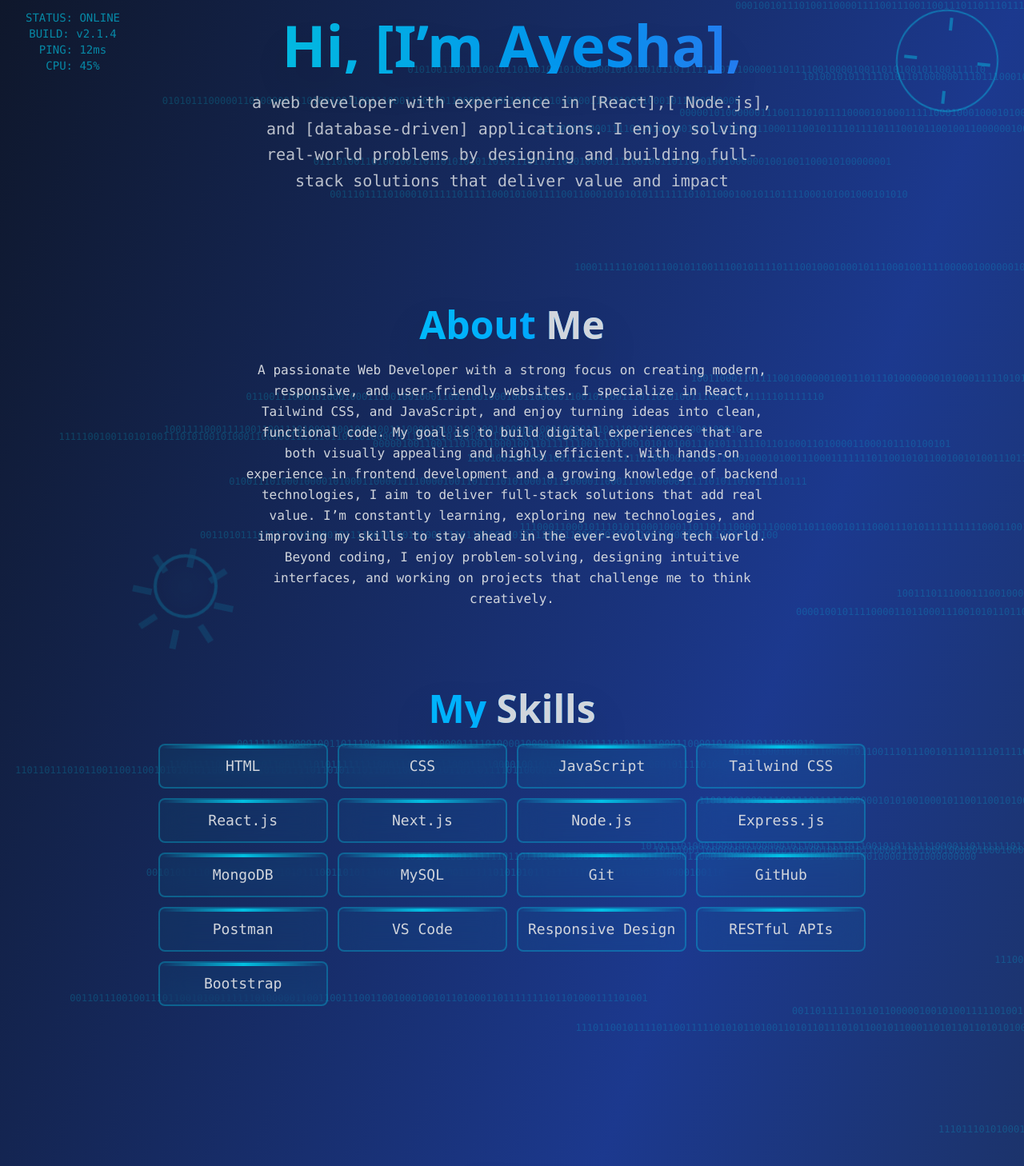
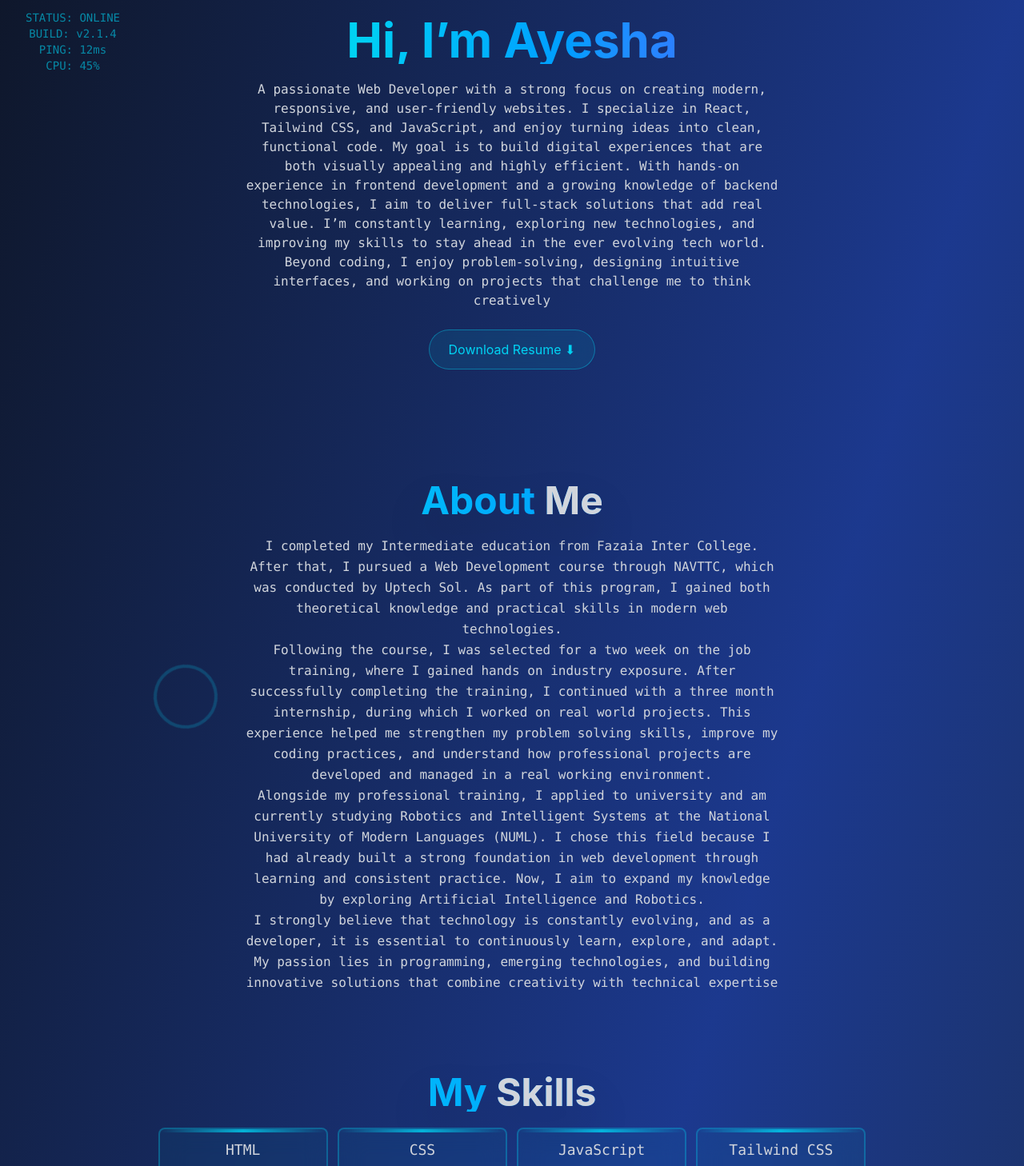
Before and after one commit to ayeshagull811/portfolio, a React (Create React App) app: page / in a window 1280 px wide. Shown: the part 91-1549 px from the top of the page at 80% size. Built offline with nearby package versions, Linux system fonts and the light colour scheme.

Commit message:
Updated portfolio: resume button, skills progress bar, about me section

```diff
--- a/src/components/aboutme.jsx
+++ b/src/components/aboutme.jsx
@@ -4,21 +4,30 @@
   return (
     <div>
       <h1 className="text-3xl mt-25 md:text-5xl font-bold mb-5 bg-gradient-to-r from-cyan-400 to-blue-500 bg-clip-text text-transparent drop-shadow-2xl">
-        About <span className="text-gray-300">Me</span></h1>
-        <p className="text-md text-gray-300 max-w-2xl leading-relaxed font-mono">
-          A passionate Web Developer with a strong focus on creating
-          modern, responsive, and user-friendly websites. I specialize in React,
-          Tailwind CSS, and JavaScript, and enjoy turning ideas into clean,
-          functional code. My goal is to build digital experiences that are both
-          visually appealing and highly efficient. With hands-on experience in
-          frontend development and a growing knowledge of backend technologies,
-          I aim to deliver full-stack solutions that add real value. I’m
-          constantly learning, exploring new technologies, and improving my
-          skills to stay ahead in the ever-evolving tech world. Beyond coding, I
-          enjoy problem-solving, designing intuitive interfaces, and working on
-          projects that challenge me to think creatively.
-        </p>
-
+        About <span className="text-gray-300">Me</span>
+      </h1>
+      <p className="text-md text-gray-300 max-w-2xl leading-relaxed font-mono">
+        I completed my Intermediate education from Fazaia Inter College. After
+        that, I pursued a Web Development course through NAVTTC, which was
+        conducted by Uptech Sol. As part of this program, I gained both
+        theoretical knowledge and practical skills in modern web technologies.<br/>
+        Following the course, I was selected for a two week on the job training,
+        where I gained hands on industry exposure. After successfully completing
+        the training, I continued with a three month internship, during which I
+        worked on real world projects. This experience helped me strengthen my
+        problem solving skills, improve my coding practices, and understand how
+        professional projects are developed and managed in a real working
+        environment.<br/> Alongside my professional training, I applied to university
+        and am currently studying Robotics and Intelligent Systems at the
+        National University of Modern Languages (NUML). I chose this field
+        because I had already built a strong foundation in web development
+        through learning and consistent practice. Now, I aim to expand my
+        knowledge by exploring Artificial Intelligence and Robotics.<br/> I strongly
+        believe that technology is constantly evolving, and as a developer, it
+        is essential to continuously learn, explore, and adapt. My passion lies
+        in programming, emerging technologies, and building innovative solutions
+        that combine creativity with technical expertise
+      </p>
     </div>
   );
 }
--- a/src/components/landingpage.jsx
+++ b/src/components/landingpage.jsx
@@ -1,29 +1,14 @@
-import React, { useEffect, useRef, useState } from 'react';
+import React, { useEffect, useRef } from 'react';
 
 import AboutMe from './aboutme';
 import MySkills from './skills';
 import MyProject from './myProject';
 import Experience from './experience';
 import Qualification from './qualification';
-
+import ResumeButton from './resumeButton';
 
 const TechPortfolioBackground = () => {
   const canvasRef = useRef(null);
-
-  const [binaryCode, setBinaryCode] = useState([]);
-
-  // Generate random binary code
-  const generateBinaryCode = () => {
-    const lines = [];
-    for (let i = 0; i < 100; i++) {
-      let line = '';
-      for (let j = 0; j < 100; j++) {
-        line += Math.random() > 0.5 ? '1' : '0';
-      }
-      lines.push(line);
-    }
-    setBinaryCode(lines);
-  };
 
   // Circuit Board Canvas Animation
   class CircuitAnimation {
@@ -51,7 +36,7 @@
 
     createCircuits() {
       this.circuits = [];
-      // Horizontal circuits
+
       for (let i = 0; i < 10; i++) {
         this.circuits.push({
           type: 'horizontal',
@@ -61,7 +46,7 @@
           pulse: Math.random() * Math.PI * 2
         });
       }
-      // Vertical circuits
+
       for (let i = 0; i < 10; i++) {
         this.circuits.push({
           type: 'vertical',
@@ -99,7 +84,7 @@
         if (circuit.type === 'horizontal') {
           this.ctx.moveTo(circuit.x, circuit.y);
           this.ctx.lineTo(circuit.x + circuit.length, circuit.y);
-          // Add connection nodes
+
           for (let i = 0; i < 3; i++) {
             const nodeX = circuit.x + (circuit.length / 3) * i;
             this.ctx.moveTo(nodeX, circuit.y - 10);
@@ -108,7 +93,7 @@
         } else {
           this.ctx.moveTo(circuit.x, circuit.y);
           this.ctx.lineTo(circuit.x, circuit.y + circuit.length);
-          // Add connection nodes
+
           for (let i = 0; i < 3; i++) {
             const nodeY = circuit.y + (circuit.length / 3) * i;
             this.ctx.moveTo(circuit.x - 10, nodeY);
@@ -130,6 +115,7 @@
         this.ctx.fillStyle = '#00bfff';
         this.ctx.shadowBlur = particle.glow;
         this.ctx.shadowColor = '#00bfff';
+
         this.ctx.beginPath();
         this.ctx.arc(particle.x, particle.y, particle.size, 0, Math.PI * 2);
         this.ctx.fill();
@@ -139,277 +125,104 @@
     animate() {
       this.time += 0.02;
       this.ctx.clearRect(0, 0, this.canvas.width, this.canvas.height);
-
       this.drawCircuits();
       this.drawParticles();
-
       requestAnimationFrame(() => this.animate());
     }
   }
 
-  // Gear Component
-  const Gear = ({ size, rotation, x, y, speed }) => (
+  const Gear = ({ size, x, y, speed }) => (
     <div
       className="absolute border-4 border-cyan-400 rounded-full opacity-20"
       style={{
-        width: `${size}px`,
-        height: `${size}px`,
+        width: size,
+        height: size,
         left: `${x}%`,
         top: `${y}%`,
-        transform: `rotate(${rotation}deg)`,
-        animation: `spin ${speed}s linear infinite`,
-        background: 'radial-gradient(circle, rgba(0,191,255,0.1) 0%, transparent 70%)'
-      }}
-    >
-      {/* Gear teeth */}
-      {[...Array(8)].map((_, i) => (
-        <div
-          key={i}
-          className="absolute w-2 h-6 bg-cyan-400 opacity-60"
-          style={{
-            left: '50%',
-            top: '-12px',
-            transformOrigin: '50% calc(100% + ' + (size/2) + 'px)',
-            transform: `translateX(-50%) rotate(${i * 45}deg)`
+        animation: `spin ${speed}s linear infinite`
       }}
     />
-      ))}
-    </div>
   );
 
-  // Circuit Lines Component
   const CircuitLines = () => (
-    <div className="absolute bottom-0 left-0 w-full h-32 overflow-hidden">
+    <div className="absolute bottom-0 left-0 w-full h-32">
       <svg className="w-full h-full" viewBox="0 0 1200 200">
         <path
-          d="M0,150 L200,150 L220,130 L250,130 L270,110 L400,110 L420,90 L600,90 L620,110 L800,110 L820,130 L950,130 L970,150 L1200,150"
+          d="M0,150 L1200,150"
           stroke="#00bfff"
           strokeWidth="3"
           fill="none"
           className="animate-pulse"
-          style={{ filter: 'drop-shadow(0 0 10px #00bfff)' }}
-        />
-        <path
-          d="M0,170 L150,170 L170,150 L300,150 L320,130 L500,130 L520,150 L700,150 L720,170 L1200,170"
-          stroke="#0080ff"
-          strokeWidth="2"
-          fill="none"
-          className="animate-pulse"
-          style={{
-            filter: 'drop-shadow(0 0 8px #0080ff)',
-            animationDelay: '0.5s'
-          }}
         />
       </svg>
     </div>
   );
 
-  // Binary Code Rain Component
-  const BinaryRain = () => (
-    <div className="absolute top-0 left-0 w-full h-full overflow-hidden pointer-events-none">
-      {binaryCode.map((line, index) => (
-        <div
-          key={index}
-          className="absolute text-cyan-400 text-xs font-mono opacity-20 whitespace-nowrap"
-          style={{
-            left: `${Math.random() * 100}%`,
-            top: `${Math.random() * 100}%`,
-            animation: `float 10s linear infinite`,
-            animationDelay: `${index * 0.5}s`
-          }}
-        >
-          {line}
-        </div>
-      ))}
-    </div>
-  );
-
-  // HUD Elements Component
   const HUDElements = () => (
-    <>
-      {/* Top Left HUD */}
     <div className="absolute top-8 left-8 text-cyan-400 font-mono text-sm opacity-60">
       <div>STATUS: ONLINE</div>
       <div>BUILD: v2.1.4</div>
       <div>PING: 12ms</div>
       <div>CPU: 45%</div>
     </div>
-
-      {/* Top Right Circular HUD */}
-      <div className="absolute top-8 right-8 w-32 h-32">
-        <div className="w-full h-full border-2 border-cyan-400 rounded-full opacity-40 animate-spin-slow">
-          <div className="absolute top-2 left-1/2 w-1 h-4 bg-cyan-400 transform -translate-x-1/2"></div>
-          <div className="absolute bottom-2 left-1/2 w-1 h-4 bg-cyan-400 transform -translate-x-1/2"></div>
-          <div className="absolute left-2 top-1/2 w-4 h-1 bg-cyan-400 transform -translate-y-1/2"></div>
-          <div className="absolute right-2 top-1/2 w-4 h-1 bg-cyan-400 transform -translate-y-1/2"></div>
-          <div className="absolute right-2 top-1/2 w-4 h-1 bg-cyan-400 transform -translate-y-1/2"></div>
-          <div className="absolute right-2 top-1/2 w-4 h-1 bg-cyan-400 transform -translate-y-1/2"></div>
-          <div className="absolute right-2 top-1/2 w-4 h-1 bg-cyan-400 transform -translate-y-1/2"></div>
-        </div>
-      </div>
-
-      {/* Bottom Right Data Circles */}
-      <div className="absolute bottom-32 right-8 space-y-4">
-        <div className="w-20 h-20 border border-cyan-400 rounded-full opacity-40 flex items-center justify-center">
-          <div className="w-12 h-12 border border-cyan-400 rounded-full animate-pulse"></div>
-        </div>
-        <div className="w-16 h-16 border border-cyan-400 rounded-full opacity-30 flex items-center justify-center">
-          <div className="w-8 h-8 border border-cyan-400 rounded-full animate-ping"></div>
-        </div>
-        <div className="w-24 h-24 border-2 border-cyan-400 rounded-full opacity-50">
-          <div className="w-full h-full relative">
-            {[...Array(12)].map((_, i) => (
-              <div
-                key={i}
-                className="absolute w-1 h-3 bg-cyan-400 opacity-60"
-                style={{
-                  left: '50%',
-                  top: '2px',
-                  transformOrigin: '50% 46px',
-                  transform: `translateX(-50%) rotate(${i * 30}deg)`
-                }}
-              />
-            ))}
-          </div>
-        </div>
-      </div>
-    </>
   );
 
   useEffect(() => {
-    let circuitAnimation;
-
     if (canvasRef.current) {
-      circuitAnimation = new CircuitAnimation(canvasRef.current);
+      new CircuitAnimation(canvasRef.current);
     }
 
-    generateBinaryCode();
-
-    // Update binary code periodically
-    const binaryInterval = setInterval(generateBinaryCode, 3000);
-
-    // Animate stats
-    const animateStats = () => {
-      const targets = { projects: 50, experience: 5, clients: 100 };
-      const increments = {
-        projects: targets.projects / 50,
-        experience: targets.experience / 50,
-        clients: targets.clients / 50
-      };
-
-      let current = { projects: 0, experience: 0, clients: 0 };
-
-      const timer = setInterval(() => {
-        let allComplete = true;
-
-        Object.keys(current).forEach(key => {
-          if (current[key] < targets[key]) {
-            current[key] += increments[key];
-            allComplete = false;
-          } else {
-            current[key] = targets[key];
-          }
-        });
-
-        // setStats({
-        //   projects: Math.floor(current.projects),
-        //   experience: Math.floor(current.experience),
-        //   clients: Math.floor(current.clients)
-        // });
-
-        if (allComplete) {
-          clearInterval(timer);
-        }
-      }, 50);
-    };
-
-    const statsTimeout = setTimeout(animateStats, 1000);
-
-    // Add custom CSS animations
     const style = document.createElement('style');
     style.textContent = `
       @keyframes spin {
         from { transform: rotate(0deg); }
         to { transform: rotate(360deg); }
       }
-      @keyframes spin-slow {
-        from { transform: rotate(0deg); }
-        to { transform: rotate(360deg); }
-      }
-      .animate-spin-slow {
-        animation: spin-slow 20s linear infinite;
-      }
-      @keyframes float {
-        0% { transform: translateY(100vh) translateX(0px); opacity: 0; }
-        10% { opacity: 1; }
-        90% { opacity: 1; }
-        100% { transform: translateY(-100vh) translateX(-50px); opacity: 0; }
-      }
     `;
+    document.head.appendChild(style);
 
-    if (!document.head.querySelector('[data-tech-portfolio]')) {
-      style.setAttribute('data-tech-portfolio', 'true');
-      document.head.appendChild(style);
-    }
-
-    return () => {
-      if (binaryInterval) clearInterval(binaryInterval);
-      if (statsTimeout) clearTimeout(statsTimeout);
-      const existingStyle = document.head.querySelector('[data-tech-portfolio]');
-      if (existingStyle) {
-        document.head.removeChild(existingStyle);
-      }
-    };
+    return () => document.head.removeChild(style);
   }, []);
 
   return (
-    <div id='home'>
-
-       <div  className="min-h-screen overflow-hidden bg-gradient-to-br from-slate-900 via-blue-900 to-slate-800 text-white font-sans relative">
-      {/* Canvas Background */}
+    <div id="home">
+      <div className="min-h-screen bg-gradient-to-br from-slate-900 via-blue-900 to-slate-800 relative overflow-hidden text-white">
         <canvas ref={canvasRef} className="absolute top-0 left-0 w-full h-full -z-10" />
 
-      {/* Binary Code Rain */}
-      <BinaryRain />
+        <Gear size={80} x={15} y={20} speed={10} />
+        <Gear size={120} x={8} y={60} speed={15} />
+        <Gear size={60} x={25} y={75} speed={8} />
 
-      {/* Animated Gears */}
-      <Gear size={80} rotation={0} x={15} y={20} speed={10} />
-      <Gear size={120} rotation={45} x={8} y={60} speed={15} />
-      <Gear size={60} rotation={90} x={25} y={75} speed={8} />
-
-      {/* Circuit Lines */}
         <CircuitLines />
-
-      {/* HUD Elements */}
         <HUDElements />
 
-      {/* Main Content */}
-      <div className="relative z-10 min-h-screen p-10 flex flex-col justify-center items-center text-center">
-        {/* Portfolio Header */}
-        <div className="mb-10 animate-pulse">
-          <h1 className="text-6xl md:text-7xl font-bold mb-5 bg-gradient-to-r from-cyan-400 to-blue-500 bg-clip-text text-transparent drop-shadow-2xl">
-          Hi, [I’m Ayesha],
+        <div className="relative z-10 min-h-screen p-10 flex flex-col items-center justify-center text-center">
+          <h1 className="text-6xl font-bold mb-5 bg-gradient-to-r from-cyan-400 to-blue-500 bg-clip-text text-transparent">
+            Hi, I’m Ayesha
           </h1>
-          <p className="text-xl text-gray-300 max-w-2xl leading-relaxed font-mono">
-            a web developer with experience in [React],[ Node.js], and [database-driven] applications. I enjoy solving real-world problems by designing and building full-stack solutions that deliver value and impact
+
+          <p className="text-gray-300 max-w-2xl font-mono">
+            A passionate Web Developer with a strong focus on creating
+          modern, responsive, and user-friendly websites. I specialize in React,
+          Tailwind CSS, and JavaScript, and enjoy turning ideas into clean,
+          functional code. My goal is to build digital experiences that are both
+          visually appealing and highly efficient. With hands-on experience in
+          frontend development and a growing knowledge of backend technologies,
+          I aim to deliver full-stack solutions that add real value. I’m
+          constantly learning, exploring new technologies, and improving my
+          skills to stay ahead in the ever evolving tech world. Beyond coding, I
+          enjoy problem-solving, designing intuitive interfaces, and working on
+          projects that challenge me to think creatively
           </p>
-        </div>
-
-       <AboutMe/>
-       <MySkills/>
-       <MyProject/>
-       <Experience/>
-       <Qualification/>
-        <div className="mt-16 font-mono text-cyan-400 text-sm opacity-70">
-          <div className="animate-pulse">{'>'} SYSTEM_STATUS: OPERATIONAL</div>
-          <div className="animate-pulse delay-100">{'>'} PORTFOLIO_LOADED: TRUE</div>
-          <div className="animate-pulse delay-200">{'>'} READY_FOR_COLLABORATION: TRUE</div>
+<ResumeButton/>
+          <AboutMe />
+          <MySkills />
+          <MyProject />
+          <Experience />
+          <Qualification />
         </div>
       </div>
     </div>
-
-    </div>
-
   );
 };
 
--- a/src/components/myProject.jsx
+++ b/src/components/myProject.jsx
@@ -3,6 +3,7 @@
 import task from "../assets/task.png";
 import book from "../assets/image1.png";
 import game from "../assets/image2.png";
+import salon from "../assets/salon.png";
 
 
 export default function MyProject() {
@@ -14,13 +15,14 @@
       demo: "https://book-stores-psi.vercel.app/",
       code: "https://github.com/ayeshagull811/Book-Stores",
     },
-    // {
-    //   name: "Figma",
-    //   img: figma,
-    //   des: "A creative design project showcasing clean layouts and user-friendly interface prototypes built in Figma.",
-    //   demo: "https://book-stores-psi.vercel.app/",
-    //   code: "https://github.com/ayeshagull811/figma",
-    // },
+ {
+  name: "Saas Salon management system",
+  img: salon,
+  des: "A SaaS-based Salon Management System designed to manage appointments, services, staff, and customers efficiently. Built with a modern UI and focused on smooth user experience for salon owners.",
+  demo: "https://saas-project-salon-management-syste-seven.vercel.app/",
+  code: "https://github.com/ayeshagull811/Saas-project-salon-management-system-",
+},
+
     {
       name: "Guess Number",
       img: game,
--- /dev/null
+++ b/src/components/resumeButton.jsx
@@ -0,0 +1,16 @@
+import React from 'react'
+
+export default function ResumeButton() {
+  return (
+    <div>
+      <a
+  href="/resume.pdf"
+  download
+  className="mt-6 mb-10 inline-flex items-center gap-2 bg-cyan-400/10 backdrop-blur-md border border-cyan-400/40 text-cyan-400 px-6 py-3 rounded-full hover:bg-cyan-400/20 transition-all duration-300"
+>
+  Download Resume ⬇
+</a>
+
+    </div>
+  )
+}
--- a/src/components/skills.jsx
+++ b/src/components/skills.jsx
@@ -2,23 +2,27 @@
 
 export default function MySkills() {
   const skills = [
-    "HTML",
-    "CSS",
-    "JavaScript",
-    "Tailwind CSS",
-    "React.js",
-    "Next.js",
-    "Node.js",
-    "Express.js",
-    "MongoDB",
-    "MySQL",
-    "Git",
-    "GitHub",
-    "Postman",
-    "VS Code",
-    "Responsive Design",
-    "RESTful APIs",
-    "Bootstrap",
+    { name: "HTML", level: 90 },
+    { name: "CSS", level: 85 },
+    { name: "JavaScript", level: 80 },
+    { name: "Tailwind CSS", level: 85 },
+    { name: "React.js", level: 75 },
+    { name: "Next.js", level: 70 },
+    { name: "Node.js", level: 65 },
+    { name: "Express.js", level: 65 },
+    { name: "MongoDB", level: 60 },
+    { name: "MySQL", level: 60 },
+    { name: "Git", level: 70 },
+    { name: "GitHub", level: 75 },
+    { name: "Postman", level: 70 },
+    { name: "VS Code", level: 85 },
+    { name: "Responsive Design", level: 80 },
+    { name: "RESTful APIs", level: 70 },
+    { name: "Bootstrap", level: 75 },
+    { name: "Excel Data Entry", level: 90 },
+    { name: "Excel Formula", level: 85 },
+    { name: "Excel Sorting", level: 88 },
+    { name: "Debugging", level: 70 },
   ];
 
   return (
@@ -26,11 +30,32 @@
       <h1 className="text-3xl mt-25 md:text-5xl font-bold mb-5 bg-gradient-to-r from-cyan-400 to-blue-500 bg-clip-text text-transparent drop-shadow-2xl">
         My <span className="text-gray-300">Skills</span>
       </h1>
+
       <div className="grid md:grid-cols-5 lg:grid-cols-4 mb-10 gap-3">
         {skills.map((skill) => (
-          <div className="bg-cyan-400/5 backdrop-blur-lg border-2 border-cyan-400/30 rounded-lg p-3 text-center transition-all duration-300 hover:-translate-y-3 hover:shadow-2xl hover:shadow-cyan-400/30 hover:border-cyan-400/70 relative overflow-hidden">
+          <div
+            key={skill.name}
+            className="bg-cyan-400/5 backdrop-blur-lg border-2 border-cyan-400/30 rounded-lg p-3 text-center transition-all duration-300 hover:-translate-y-3 hover:shadow-2xl hover:shadow-cyan-400/30 hover:border-cyan-400/70 relative overflow-hidden"
+          >
             <div className="absolute top-0 left-0 w-full h-1 bg-gradient-to-r from-transparent via-cyan-400 to-transparent animate-pulse"></div>
-            <div className="text-gray-300 text-lg font-mono">{skill}</div>
+
+            {/* Skill Name */}
+            <div className="text-gray-300 text-lg font-mono">
+              {skill.name}
+            </div>
+
+            {/* Percentage */}
+            <div className="text-cyan-400 text-sm mt-1 font-semibold">
+              {skill.level}%
+            </div>
+
+            {/* Progress Bar */}
+            <div className="w-full bg-gray-700 rounded-full h-2 mt-2">
+              <div
+                className="bg-cyan-400 h-2 rounded-full transition-all duration-700"
+                style={{ width: `${skill.level}%` }}
+              ></div>
+            </div>
           </div>
         ))}
       </div>
```
Also changed, not shown: src/assets/salon.png (added), 1 other file (tests, documents, lock files or other folders). Lines whose indentation alone changed are shown as unchanged.
